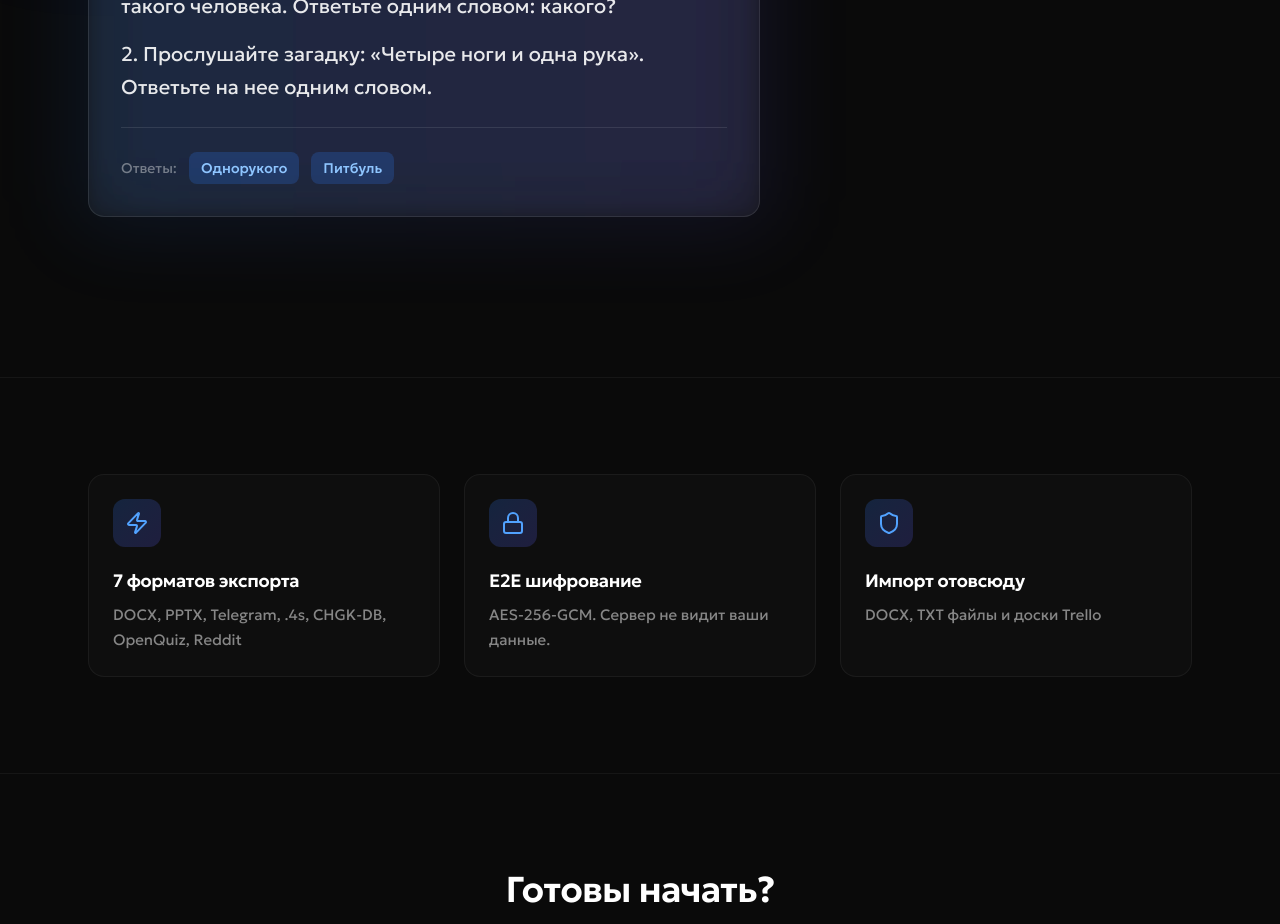
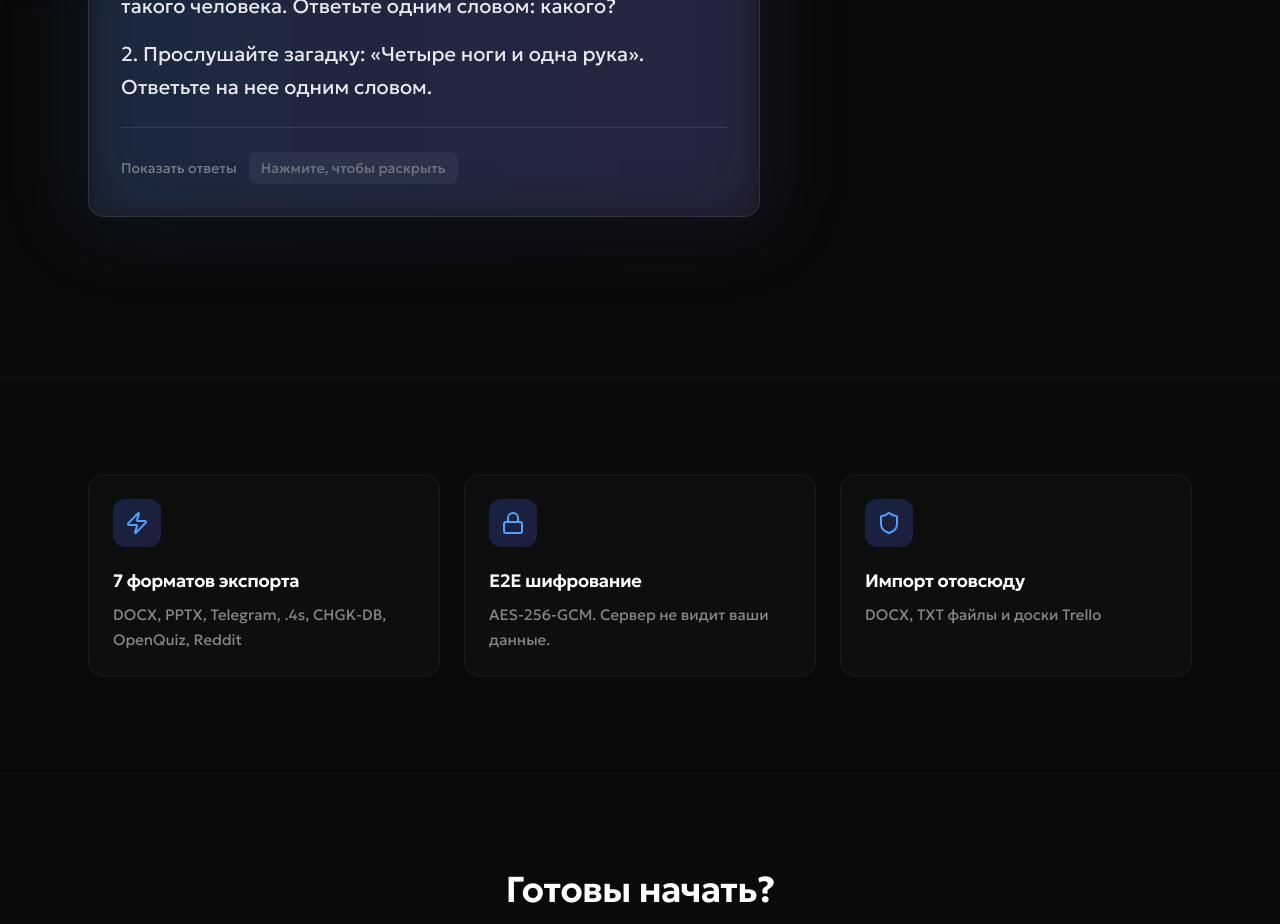
Before and after one commit to kopandante/chgk-web-suite, a Next.js app: page / in a window 1280 px wide. Shown: the part 900-1824 px from the top of the page. Built offline with nearby package versions, Linux system fonts and the light colour scheme; no server answers.

Commit message:
feat: скрыть ответы на главной, показывать по клику

```diff
--- a/app/page.tsx
+++ b/app/page.tsx
@@ -3,8 +3,11 @@
 import { SignedIn, SignedOut } from "@clerk/nextjs";
 import { ArrowRight, ArrowUpRight, Lock, Shield, Zap } from "lucide-react";
 import Link from "next/link";
+import { useState } from "react";
 
 export default function LandingPage() {
+  const [showAnswers, setShowAnswers] = useState(false);
+
   return (
     <div className="min-h-screen bg-[#0a0a0a] text-white overflow-hidden">
       {/* Gradient background */}
@@ -140,15 +143,29 @@ export default function LandingPage() {
                       словом.
                     </p>
                   </div>
-                  <div className="mt-6 pt-6 border-t border-white/10 flex flex-wrap items-center gap-3">
-                    <span className="text-sm text-white/40">Ответы:</span>
-                    <span className="px-3 py-1.5 rounded-lg bg-blue-500/20 text-blue-300 text-sm font-medium">
-                      Однорукого
+                  <button
+                    type="button"
+                    onClick={() => setShowAnswers(!showAnswers)}
+                    className="mt-6 pt-6 border-t border-white/10 w-full text-left flex flex-wrap items-center gap-3 group"
+                  >
+                    <span className="text-sm text-white/40">
+                      {showAnswers ? "Ответы:" : "Показать ответы"}
                     </span>
-                    <span className="px-3 py-1.5 rounded-lg bg-blue-500/20 text-blue-300 text-sm font-medium">
-                      Питбуль
-                    </span>
-                  </div>
+                    {showAnswers ? (
+                      <>
+                        <span className="px-3 py-1.5 rounded-lg bg-blue-500/20 text-blue-300 text-sm font-medium">
+                          Однорукого
+                        </span>
+                        <span className="px-3 py-1.5 rounded-lg bg-blue-500/20 text-blue-300 text-sm font-medium">
+                          Питбуль
+                        </span>
+                      </>
+                    ) : (
+                      <span className="px-3 py-1.5 rounded-lg bg-white/5 text-white/30 text-sm font-medium group-hover:bg-white/10 group-hover:text-white/50 transition-colors">
+                        Нажмите, чтобы раскрыть
+                      </span>
+                    )}
+                  </button>
                 </div>
               </div>
             </div>
```
